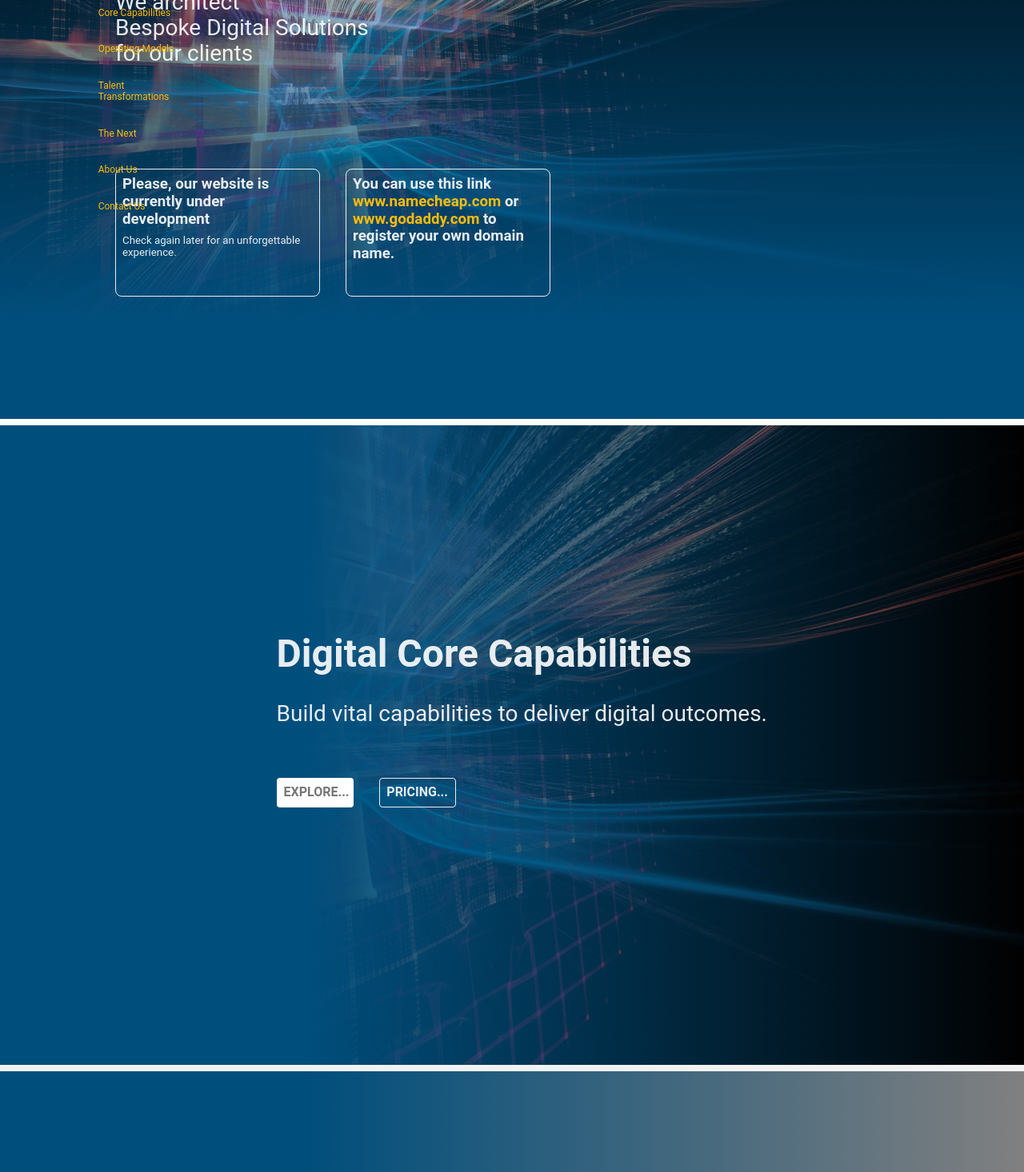
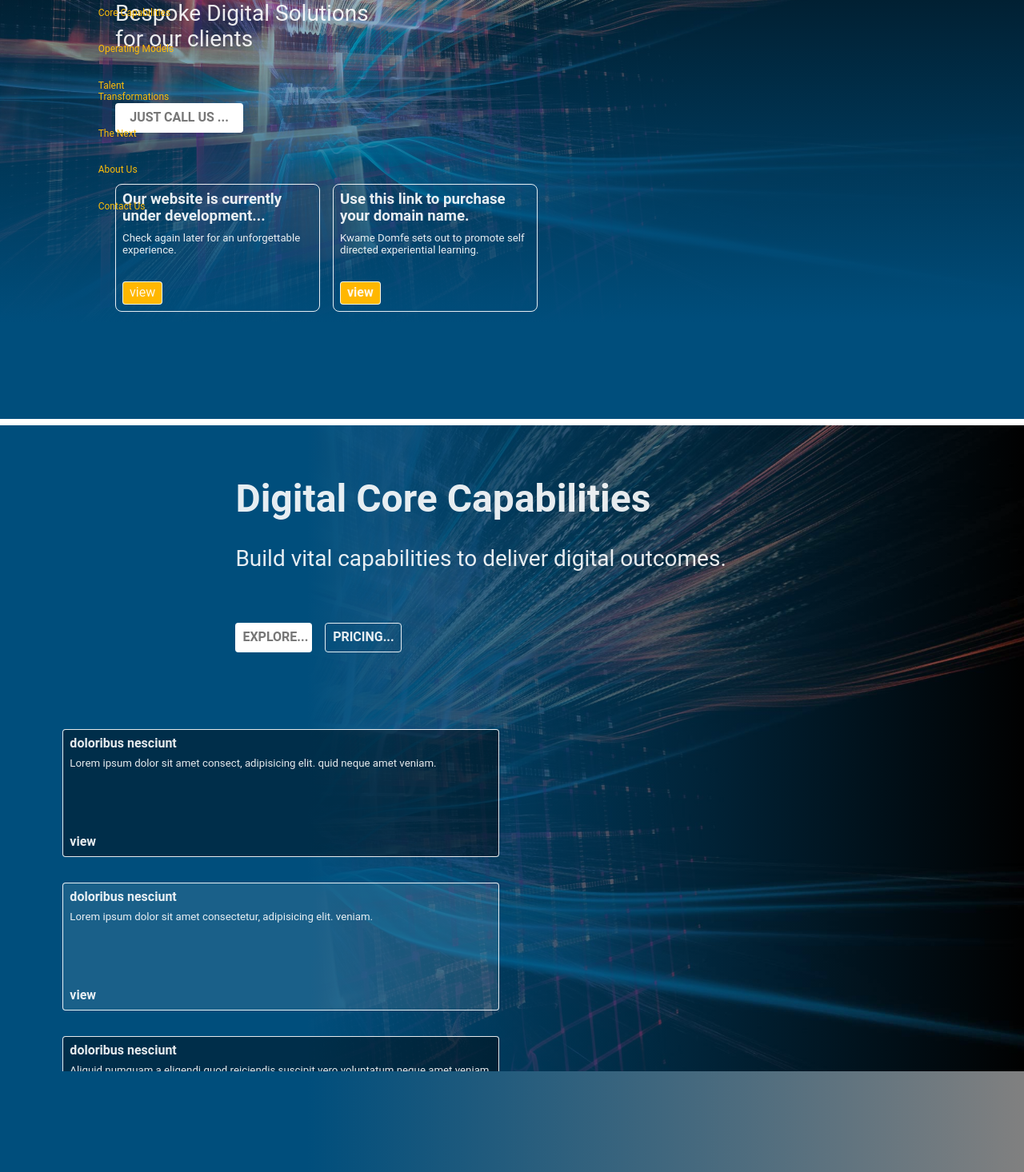
Before and after one commit to KwameDomfe/kdadesign_FE, a React (Create React App) app: page / in a window 1280 px wide. Shown: the part 340-1806 px from the top of the page at 80% size. Built offline with nearby package versions, Linux system fonts and the light colour scheme.

Commit message:
Updated the home page

```diff
--- a/public/index.html
+++ b/public/index.html
@@ -53,7 +53,7 @@
         <noscript>
             You need to enable JavaScript to run this app.
         </noscript>
-        <div id="root"
+        <div id="root" class="min-vh-100"
         >
         </div>
     </body>
--- a/src/components/MainFooter.js
+++ b/src/components/MainFooter.js
@@ -13,12 +13,19 @@ const MainFooter = () => {
                 className="flex flex-column items-center justify-center
                     white-90 h-100"
             >
+                <h2 className="f2-00 f3-00-m mt0-00 mb0-50">
+                    Main Footer
+                </h2>
+
                 <div className="flex mv0-25 items-center justify-center"
                 >
-                    <small className="i"
+                    <a href="https://www.kdadesign.tech"
+                        className="white-90 i"
+                        target="_blank"
+                        rel="noreferrer"
                     >
                         kda design technologies
-                    </small>
+                    </a>
                     <small className="ml0-50"
                     >
                     &copy;{currentYear}
--- a/src/layouts/RootLayout.js
+++ b/src/layouts/RootLayout.js
@@ -11,15 +11,15 @@ const RootLayout = () => {
     }, []);
 
     return (
-        <div className="relative w-100"
-        >
+        <div className="relative w-100">
+
             <header id="MainHeader"
                 className="fixed top-0 bg-white z-5 w-100"
             >
                 <MainHeader />
             </header>
             <main id="MainContent"
-                className="min-vh-100 pt4-00"
+                className="pt4-00 h-100 w-100"
             >
                 <Outlet />
             </main>
--- a/src/pages/architect_your_next/Index.js
+++ b/src/pages/architect_your_next/Index.js
@@ -7,18 +7,19 @@ const ArchitectYourNext = () => {
         <article id = ""
             className = "tc bg-black"
         >
+            <div className="flex flex-column justify-between min-vh-90"
+            >
                 <header id = ""
-                className="ba pa1-00 bg-black-50 gold"
+                    className="ba pa1-00 gold"
                 >
                     Architect Your Next Header
                 </header>
 
                 <main id = ""
-                className="flex justify-center"
+                    className="mv8-00"
                 >
                     <div id="ayn"
-                    className="flex flex-column justify-between
-                        "
+                        className="flex flex-column"
                     >
                         <section id="ayn__anp"
                             className="mv2-00"
@@ -72,6 +73,7 @@ const ArchitectYourNext = () => {
                 >
                     Architect Your Next Footer
                 </footer>
+            </div>
         </article>
     )
 }
--- a/src/pages/homepage/HomePageAYN.js
+++ b/src/pages/homepage/HomePageAYN.js
@@ -1,6 +1,7 @@
 import React from "react";
 // import { Link } from 'react-router-dom'
 import second from "../../images/placeholders/landscape_Images/featured_grid.jpg";
+import { Link } from "react-router-dom";
 const HomePageAYN = () => {
   return (
     <div
@@ -9,7 +10,10 @@ const HomePageAYN = () => {
         white-90 bg-gray"
     >
         <figure className="gc1s12 gr1s1 w-100 h-100">
-        <img src={second} alt="" className="w-100 h-100 cover" />
+            <img src={second}
+                alt=""
+                className="w-100 h-100 cover"
+            />
         </figure>
         <div
             id=""
@@ -18,15 +22,15 @@ const HomePageAYN = () => {
                 w-100 h-100 pv4-00
                 bg-gradient1BT"
         >
-        <div
-          id=""
-          className="flex flex-column justify-center items-cente
+            <div id=""
+                className="flex flex-column justify-center
                     ml8-00-m w-100 h-100
-                    pa1-00"
+                    pa1-00
+                "
             >
                 <div
                     id=""
-            className="w-100 w-75-s w-60-m
+                    className="w-100 w-75-s w-50-m
                         mb4-00"
                 >
                     <h1 className="f2-00 f3-00-s mt0-00 mb2-00">
@@ -37,21 +41,21 @@ const HomePageAYN = () => {
                         for our clients
                     </p>
 
-            {/*<div className="flex justify-between justify-start-s items-center
+                    <div className="flex justify-between justify-start-s items-center
                             w-50-m
                             ttu"
                         >
                         <div className="w10-00 br0-25 pa0-50 bg-white ba tc">
                             <Link to ="architect-your-next"
                                 className="gray b">
-                                    read more...
+                                just call us ...
                             </Link>
                         </div>
-                        </div>*/}
+                    </div>
                 </div>
 
                 <div
-            className="flex flex-column flex-row-s justify-s items-start ggap2-00
+                    className="flex flex-column flex-row-s justify-s items-start ggap1-00
                             w-100
                             mb2-00
                             f1-00"
@@ -62,19 +66,22 @@ const HomePageAYN = () => {
                     >
                         <hgroup>
                             <h3 className="mb0-50 ">
-                  Please, our website is currently under development
+                            Our website is currently under development...
                             </h3>
                             <h5 className="dn db-s fw4 mb0-50">
                             Check again later for an unforgettable experience.
                             </h5>
+
                         </hgroup>
-              {/* <a href="https://aesl.kdadesign.tech"
+                        <div className="">
+                            <a href="https://aesl.kdadesign.tech"
                                 target="_blank"
                                 rel="noreferrer"
-                                className="mb0-00"
+                                className="dib mb0-00 white-90 ba br0-25 bg-gold pv0-25 ph0-50"
                             >
-                                <b>view</b>
-                            </a> */}
+                                view
+                            </a>
+                        </div>
                     </div>
                     <div
                     className="flex flex-column justify-between w16-00 h10-00-s
@@ -82,37 +89,22 @@ const HomePageAYN = () => {
                     >
                     <hgroup>
                         <h3 className="mb0-50">
-                  You can use this link{" "}
-                  <a
-                    className="gold"
-                    href="http://www.namecheap.com"
-                    target="_blank"
-                    rel="noopener noreferrer"
-                  >
-                    www.namecheap.com
-                  </a>{" "}
-                  or{" "}
-                  <a
-                    className="gold"
-                    href="http://www.godaddy.com"
-                    target="_blank"
-                    rel="noopener noreferrer"
-                  >
-                    www.godaddy.com
-                  </a>{" "}
-                  to register your own domain name.
+                        Use this link
+                        to purchase your domain name.
                         </h3>
-                {/* <h5 className="dn db-s fw4 mb0-50">
-                                    Kwame Domfe Appau sets out to promote self directed experiential learning.
-                                </h5> */}
+                        <h5 className="dn db-s fw4 mb0-50">
+                                            Kwame Domfe sets out to promote self directed experiential learning.
+                                        </h5>
                     </hgroup>
-              {/* <a href="https://kwamedomfeappau.com"
+                    <div>
+                        <a href="https://aesl.kdadesign.tech"
                             target="_blank"
                             rel="noreferrer"
-                                className="mb0-00"
+                            className="dib mb0-00 white-90 ba br0-25 bg-gold pv0-25 ph0-50"
                         >
                             <b>view</b>
-                            </a> */}
+                        </a>
+                    </div>
                     </div>
                 </div>
             </div>
--- a/src/pages/homepage/HomePageAboutUs.js
+++ b/src/pages/homepage/HomePageAboutUs.js
@@ -27,7 +27,7 @@ const HomePageAboutUs = () => {
                             white-90 tc"
                         >
                             <h2 className="f2-00 f4-00-m">
-                                45%
+                                0 %
                             </h2>
                             <h3 className="fw6 tc f0-75">
                                 Service Offerings
@@ -43,7 +43,7 @@ const HomePageAboutUs = () => {
                             white-90 tc"
                         >
                             <h2 className="f2-00 f4-00-m">
-                                45%
+                                0%
                             </h2>
                             <h3 className="fw6 tc f0-75">
                                 Service Offerings
@@ -59,7 +59,7 @@ const HomePageAboutUs = () => {
                             white-90 tc"
                         >
                             <h2 className="f2-00 f4-00-m">
-                                45%
+                                0 %
                             </h2>
                             <h3 className="fw6 tc f0-75">
                                 Service Offerings
--- a/src/pages/homepage/HomePageRight.js
+++ b/src/pages/homepage/HomePageRight.js
@@ -45,15 +45,16 @@ const HomePageRight = (props) => {
                 />
                 <div id=""
                     className={`gc1s2 gr1s1
-                    flex ${flexDirection} justify-center items-center
+                    flex ${flexDirection}
+                    justify-center items-center
                     ggap2-00
                     h-100
-                    pa1-00 pl8-00-l pa4-00-m
+                    pa1-00  pa4-00-m
                     bg-gradientLR`
                 }
                 >
                     <hgroup id=""
-                        className="gc1s1 gr1s1  mb4-00 w-100 w-60-m "
+                        className="gc1s1 gr1s1  mb4-00 w-60-m "
                     >
                         <h2 className="f1-75 f3-00-m mb2-00">
                             {sectionHeading}
@@ -62,9 +63,10 @@ const HomePageRight = (props) => {
                             {sectionSubHeading}
                         </p>
 
-                        <div className="flex justify-around justify-start-s items-center  w-50-m ttu"
+                        <div className="flex justify-start items-center ttu"
                         >
-                            <div className="w6-00 br0-25 pa0-50 mr2-00 bg-white ba tc">
+                            <div className="w6-00 br0-25 pa0-50 mr1-00 bg-white ba tc"
+                            >
                                 <Link to = {url}
                                     className="gray b"
                                 >
@@ -81,9 +83,9 @@ const HomePageRight = (props) => {
                     </hgroup>
 
                     <div id=""
-                        className="dn grid-m gtc4 ggap0-25 flex-wrap justify-center items-center w-40 ph2-00"
+                        className="grid gtc4 ggap2-00 justify-center items-center"
                     >
-                        <div className="gc1s3 flex flex-column justify-between h10-00
+                        <div className="gc1s2 flex flex-column justify-between h10-00
                             ba br0-25 white-90 pa0-50 bg-black-40"
                         >
                             <hgroup
@@ -92,7 +94,7 @@ const HomePageRight = (props) => {
                                     doloribus nesciunt
                                 </h3>
                                 <h5 className="fw4 mb0-50">
-                                    Lorem ipsum dolor sit amet consectetur, adipisicing elit. Aliquid numquam a eligendi quod reiciendis suscipit vero voluptatum neque amet veniam.
+                                    Lorem ipsum dolor sit amet consect, adipisicing elit. quid neque amet veniam.
                                 </h5>
                             </hgroup>
                             <Link to=""
@@ -101,43 +103,27 @@ const HomePageRight = (props) => {
                                 <b>view</b>
                             </Link>
                         </div>
-                        <div className="gc4s1 flex flex-column justify-between  h10-00
-                            br0-25 white-90 pa0-50 bg-white-10"
+
+                        <div className="gc1s2 flex flex-column justify-between h10-00
+                            ba br0-25 white-90 pa0-50 bg-white-10"
                         >
-                            {/* <hgroup
+                            <hgroup
                             >
                                 <h3 className="mb0-50 f1-00 ">
                                     doloribus nesciunt
                                 </h3>
                                 <h5 className="fw4 mb0-50">
-
+                                    Lorem ipsum dolor sit amet consectetur, adipisicing elit. veniam.
                                 </h5>
                             </hgroup>
                             <Link to=""
                                 className="mb0-00 white-90"
                             >
                                 <b>view</b>
-                            </Link> */}
+                            </Link>
                         </div>
-                        <div className="gc1s1 flex flex-column justify-between h10-00
-                            br0-25 white-90 pa0-50 bg-white-10"
-                        >
-                            {/* <hgroup
-                            >
-                                <h3 className="mb0-50 f1-00 ">
-                                    doloribus nesciunt
-                                </h3>
-                                <h5 className="fw4 mb0-50">
 
-                                </h5>
-                            </hgroup>
-                            <Link to=""
-                                className="mb0-00 white-90"
-                            >
-                                <b>view</b>
-                            </Link> */}
-                        </div>
-                        <div className="gc2s3 flex flex-column justify-between h10-00
+                        <div className="gc1s2 flex flex-column justify-between h10-00
                             ba br0-25 white-90 pa0-50 bg-black-40"
                         >
                             <hgroup
@@ -146,7 +132,7 @@ const HomePageRight = (props) => {
                                     doloribus nesciunt
                                 </h3>
                                 <h5 className="fw4 mb0-50">
-                                Lorem ipsum dolor sit amet consectetur, adipisicing elit. Aliquid numquam a eligendi quod reiciendis suscipit vero voluptatum neque amet veniam.
+                                Aliquid numquam a eligendi quod reiciendis suscipit vero voluptatum neque amet veniam.
                                 </h5>
                             </hgroup>
                             <Link to=""
@@ -155,42 +141,7 @@ const HomePageRight = (props) => {
                                 <b>view</b>
                             </Link>
                         </div>
-                        <div className="gc1s3 flex flex-column justify-between h10-00
-                            ba br0-25 white-90 pa0-50 bg-black-40"
-                        >
-                            <hgroup
-                            >
-                                <h3 className="mb0-50 f1-00 ">
-                                    doloribus nesciunt
-                                </h3>
-                                <h5 className="fw4 mb0-50">
-                                Lorem ipsum dolor sit amet consectetur, adipisicing elit. Aliquid numquam a eligendi quod reiciendis suscipit vero voluptatum neque amet veniam.
-                                </h5>
-                            </hgroup>
-                            <Link to=""
-                                className="mb0-00 white-90"
-                            >
-                                <b>view</b>
-                            </Link>
-                        </div>
-                        <div className="gc4s1 flex flex-column justify-between h10-00
-                             br0-25 white-90 pa0-50 bg-white-10"
-                        >
-                            {/* <hgroup
-                            >
-                                <h3 className="mb0-50 f1-00 ">
-                                    doloribus nesciunt
-                                </h3>
-                                <h5 className="fw4 mb0-50">
 
-                                </h5>
-                            </hgroup>
-                            <Link to=""
-                                className="mb0-00 white-90"
-                            >
-                                <b>view</b>
-                            </Link> */}
-                        </div>
                     </div>
                 </div>
 
--- a/src/pages/homepage/Homepage.js
+++ b/src/pages/homepage/Homepage.js
@@ -20,7 +20,7 @@ const Homepage = () => {
 
     return (
         <div id="homePage"
-            className="relative grid gtc12 w-100"
+            className="relative grid gtc12 w-100 h-100"
         >
            {/* Page Navigation Start */}
             <aside id ="homePage__Header"
@@ -55,7 +55,7 @@ const Homepage = () => {
                         bgColour = 'blue1'
                         bgImage = {second}
                         fgImage = {second}
-                        flexDirection = 'column'
+                        flexDirection = 'flex-column'
                         fgColour = 'gradientLR'
                         sectionHeading = 'Digital Core Capabilities'
                         sectionSubHeading = 'Build vital capabilities to deliver digital outcomes.'
@@ -73,7 +73,7 @@ const Homepage = () => {
                         bgImage = {third}
                         fgImage = {third}
                         fgColour = 'gradientRL'
-                        flexDirection = 'flex-row-reverse'
+                        // flexDirection = 'flex-row-reverse'
                         sectionHeading = 'Digital Operating Model'
                         sectionSubHeading = 'Adopt accelerators to evolve your way of working.'
                         url = 'architect-your-next/digital-operating-model'
```
Also changed, not shown: src/pages/homepage/HomePageNext.js (+23 -17 lines), src/pages/homepage/HomepageContactUs.js (+13 -9 lines). Lines whose indentation alone changed are shown as unchanged.
